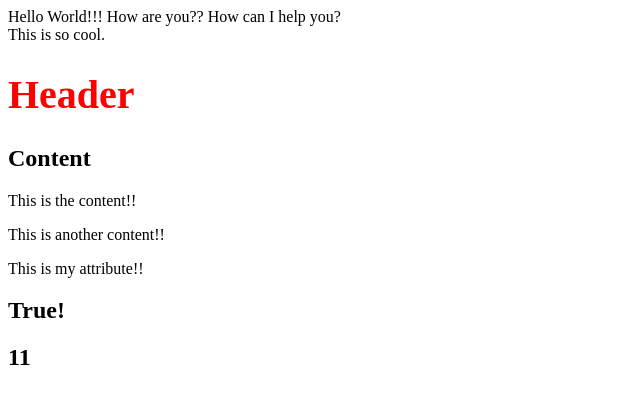
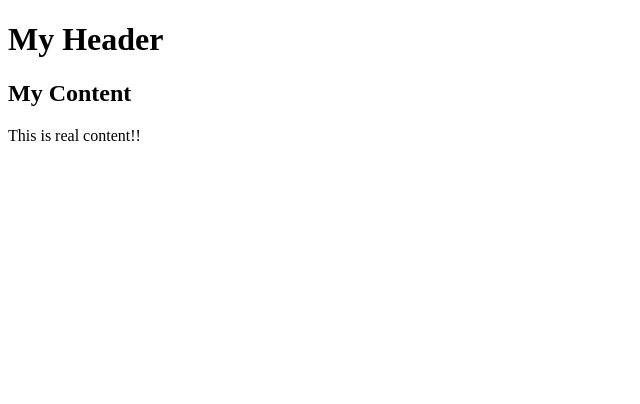
Before and after one commit to mandip8800/reactjsPractice, a React app in the folder reactapp/: page / in a window 1280 px wide. Shown: the top 404 px of the page, without its empty margins (0-640 px from the left). Built offline with nearby package versions, Linux system fonts and the light colour scheme.

Commit message:
stateless practice

```diff
--- a/reactapp/App.jsx
+++ b/reactapp/App.jsx
@@ -2,38 +2,34 @@ import React from 'react';
 
 class App extends React.Component {
    render() {
-      var i = 1;
 
-      var myStyle = {
-         fontSize: 40,
-         color: '#FF0000'
-      };
 
       return (
 
          <div>
-            Hello World!!! How are you?? How can I help you?<br />
-            This is so cool.
-            <h1 style = {myStyle}>Header</h1>
-            <h2>Content</h2>
-            <p>This is the content!!</p>
-            <p>This is another content!!</p>
-            <p data-myattribute="somevalue">This is my attribute!!</p>
-
-
-
-            <h2>{i==1?'True!' : 'False'}</h2>
-
-            <h2>{5+6}</h2>
-
-
-
-
+         	 <Header/>
+         	 <Content/>
          </div>
-
-
 
       );
    }
 }
+class Header extends React.Component{
+	render() {
+	return(
+	<div>
+		<h1>My Header</h1>
+	</div>)
+	}
+}
+class Content extends React.Component{
+	render(){
+	return(
+	<div>
+		<h2>My Content</h2>
+		<p>This is real content!!</p>
+	</div>
+	)
+	}
+}
 export default App;
```
